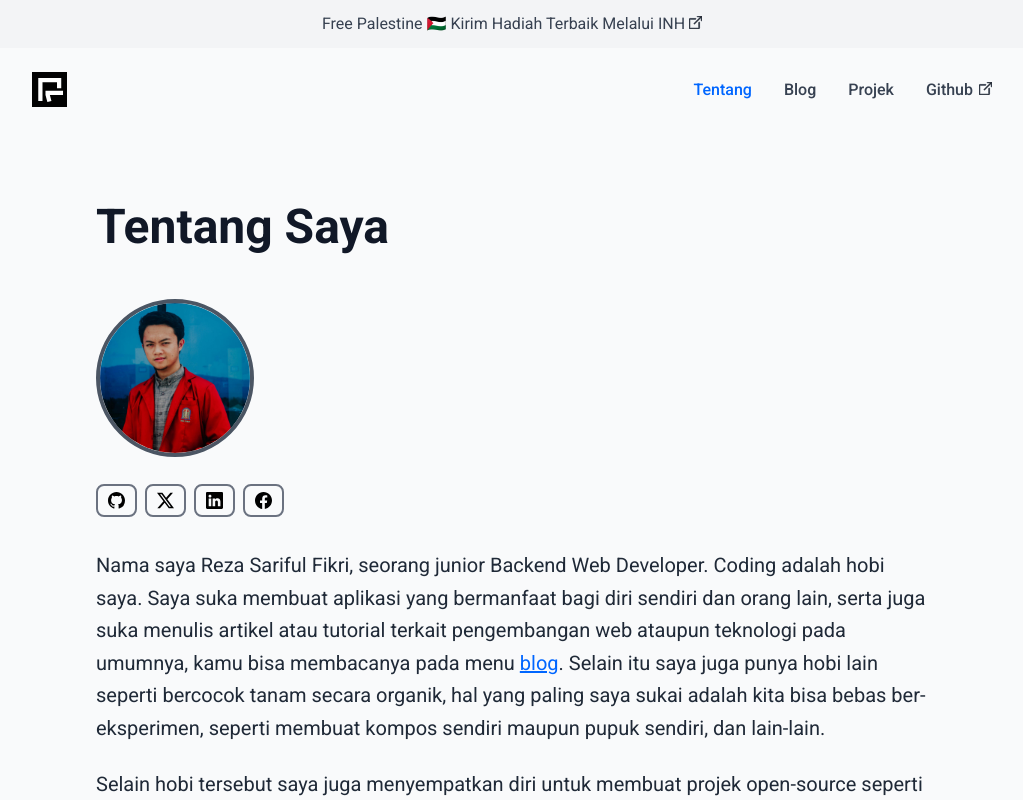
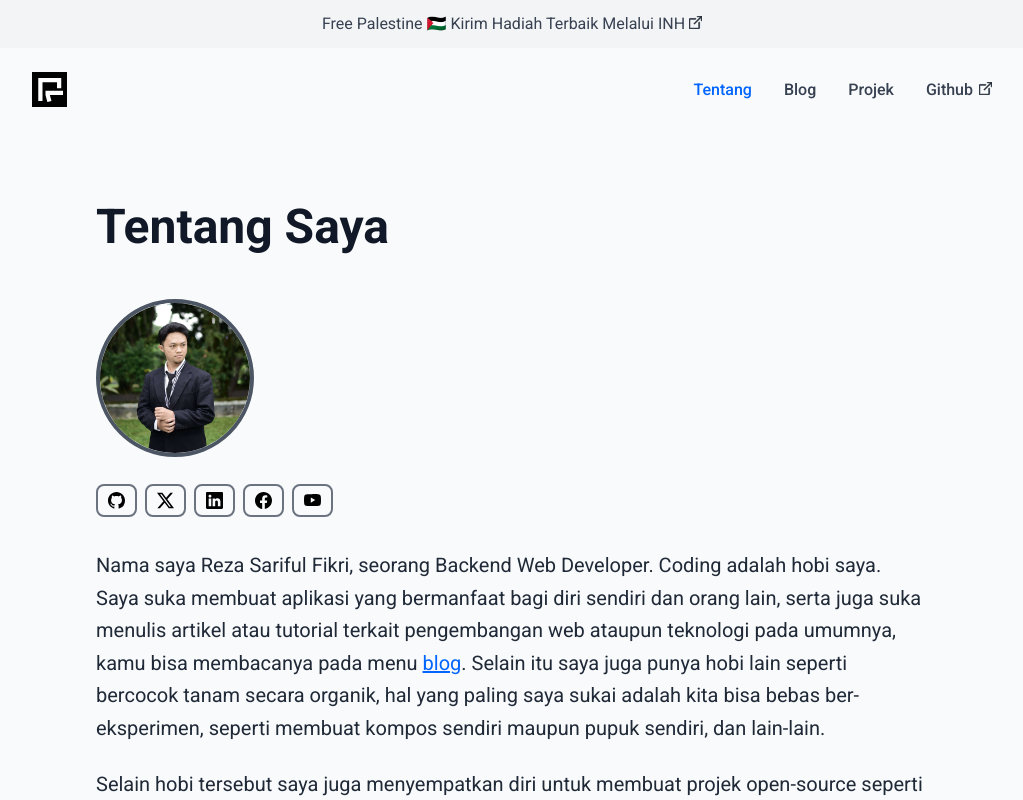
Before and after one commit to rezafikkri/rezafikkri.github.io, a Next.js app: page /about in a window 1280 px wide. Shown: the top 800 px of the page, without its empty margins (128-1151 px from the left). Built offline with nearby package versions, Linux system fonts and the light colour scheme.

Commit message:
feat: update about page

```diff
--- a/components/about/profile.jsx
+++ b/components/about/profile.jsx
@@ -13,12 +13,15 @@ export default function SocialMedia() {
         <Link href="https://twitter.com/fikkrireza" rel="noopener noreferrer" target="_blank" className="border-2 border-gray-500 hover:border-ajwa-blue rounded-lg px-2.5 py-1.5">
           <svg xmlns="http://www.w3.org/2000/svg" width="17" height="17" viewBox="0 0 16 16"><path d="M12.6.75h2.454l-5.36 6.142L16 15.25h-4.937l-3.867-5.07-4.425 5.07H.316l5.733-6.57L0 .75h5.063l3.495 4.633L12.601.75Zm-.86 13.028h1.36L4.323 2.145H2.865l8.875 11.633Z"/></svg>
         </Link>
-        <Link href="https://www.linkedin.com/in/reza-sariful-fikri-9356ab16a/" rel="noopener noreferrer" target="_blank" className="border-2 border-gray-500 hover:border-ajwa-blue rounded-lg px-2.5 py-1.5">
+        <Link href="https://www.linkedin.com/in/reza-sariful-fikri/" rel="noopener noreferrer" target="_blank" className="border-2 border-gray-500 hover:border-ajwa-blue rounded-lg px-2.5 py-1.5">
           <svg xmlns="http://www.w3.org/2000/svg" width="17" height="17" viewBox="0 0 16 16"><path d="M0 1.146C0 .513.526 0 1.175 0h13.65C15.474 0 16 .513 16 1.146v13.708c0 .633-.526 1.146-1.175 1.146H1.175C.526 16 0 15.487 0 14.854V1.146zm4.943 12.248V6.169H2.542v7.225h2.401zm-1.2-8.212c.837 0 1.358-.554 1.358-1.248-.015-.709-.52-1.248-1.342-1.248-.822 0-1.359.54-1.359 1.248 0 .694.521 1.248 1.327 1.248h.016zm4.908 8.212V9.359c0-.216.016-.432.08-.586.173-.431.568-.878 1.232-.878.869 0 1.216.662 1.216 1.634v3.865h2.401V9.25c0-2.22-1.184-3.252-2.764-3.252-1.274 0-1.845.7-2.165 1.193v.025h-.016a5.54 5.54 0 0 1 .016-.025V6.169h-2.4c.03.678 0 7.225 0 7.225h2.4z"/></svg>
         </Link>
         <Link href="https://web.facebook.com/reza.sariful.fikri" rel="noopener noreferrer" target="_blank" className="border-2 border-gray-500 hover:border-ajwa-blue rounded-lg px-2.5 py-1.5">
           <svg xmlns="http://www.w3.org/2000/svg" width="17" height="17" viewBox="0 0 16 16"><path d="M16 8.049c0-4.446-3.582-8.05-8-8.05C3.58 0-.002 3.603-.002 8.05c0 4.017 2.926 7.347 6.75 7.951v-5.625h-2.03V8.05H6.75V6.275c0-2.017 1.195-3.131 3.022-3.131.876 0 1.791.157 1.791.157v1.98h-1.009c-.993 0-1.303.621-1.303 1.258v1.51h2.218l-.354 2.326H9.25V16c3.824-.604 6.75-3.934 6.75-7.951z"/></svg>
         </Link>
+        <Link href="https://youtube.com/@rezafikkri" rel="noopener noreferrer" target="_blank" className="border-2 border-gray-500 hover:border-ajwa-blue rounded-lg px-2.5 py-1.5">
+          <svg xmlns="http://www.w3.org/2000/svg" width="17" height="17" viewBox="0 0 16 16"><path d="M8.051 1.999h.089c.822.003 4.987.033 6.11.335a2.01 2.01 0 0 1 1.415 1.42c.101.38.172.883.22 1.402l.01.104.022.26.008.104c.065.914.073 1.77.074 1.957v.075c-.001.194-.01 1.108-.082 2.06l-.008.105-.009.104c-.05.572-.124 1.14-.235 1.558a2.01 2.01 0 0 1-1.415 1.42c-1.16.312-5.569.334-6.18.335h-.142c-.309 0-1.587-.006-2.927-.052l-.17-.006-.087-.004-.171-.007-.171-.007c-1.11-.049-2.167-.128-2.654-.26a2.01 2.01 0 0 1-1.415-1.419c-.111-.417-.185-.986-.235-1.558L.09 9.82l-.008-.104A31 31 0 0 1 0 7.68v-.123c.002-.215.01-.958.064-1.778l.007-.103.003-.052.008-.104.022-.26.01-.104c.048-.519.119-1.023.22-1.402a2.01 2.01 0 0 1 1.415-1.42c.487-.13 1.544-.21 2.654-.26l.17-.007.172-.006.086-.003.171-.007A100 100 0 0 1 7.858 2zM6.4 5.209v4.818l4.157-2.408z"/></svg>
+        </Link>
       </div>
     </section>
   );
--- a/components/about/summary.jsx
+++ b/components/about/summary.jsx
@@ -3,7 +3,7 @@ import Link from "next/link";
 export default function Summary() {
   return (
     <section className="text-xl mt-8 leading-relaxed text-gray-800">
-      <p className="mb-6">Nama saya Reza Sariful Fikri, seorang junior Backend Web Developer. Coding adalah hobi saya. Saya suka membuat aplikasi yang bermanfaat bagi diri sendiri dan orang lain, serta juga suka menulis artikel atau tutorial terkait pengembangan web ataupun teknologi pada umumnya, kamu bisa membacanya pada menu <Link href="/blogs">blog</Link>. Selain itu saya juga punya hobi lain seperti bercocok tanam secara organik, hal yang paling saya sukai adalah kita bisa bebas ber-eksperimen, seperti membuat kompos sendiri maupun pupuk sendiri, dan lain-lain.</p>
+      <p className="mb-6">Nama saya Reza Sariful Fikri, seorang Backend Web Developer. Coding adalah hobi saya. Saya suka membuat aplikasi yang bermanfaat bagi diri sendiri dan orang lain, serta juga suka menulis artikel atau tutorial terkait pengembangan web ataupun teknologi pada umumnya, kamu bisa membacanya pada menu <Link href="/blogs">blog</Link>. Selain itu saya juga punya hobi lain seperti bercocok tanam secara organik, hal yang paling saya sukai adalah kita bisa bebas ber-eksperimen, seperti membuat kompos sendiri maupun pupuk sendiri, dan lain-lain.</p>
       <p>Selain hobi tersebut saya juga menyempatkan diri untuk membuat projek open-source seperti aplikasi, template, dan hal-hal lain, selain untuk latihan, hal tersebut juga bisa jadi portofolio dan juga tentunya saya gunakan sendiri untuk membantu pekerjaan saya. Kamu bisa melihatnya pada menu <Link href="/projects">projek</Link>.</p>
     </section>
   );
```
Also changed, not shown: public/rezas.jpg.
